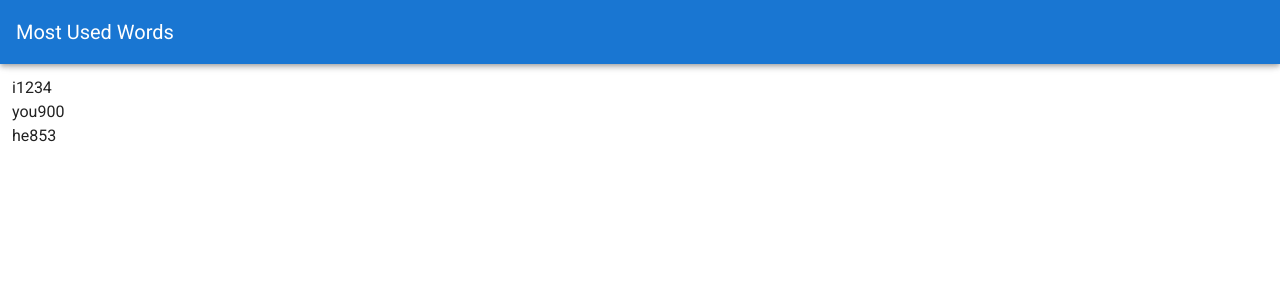
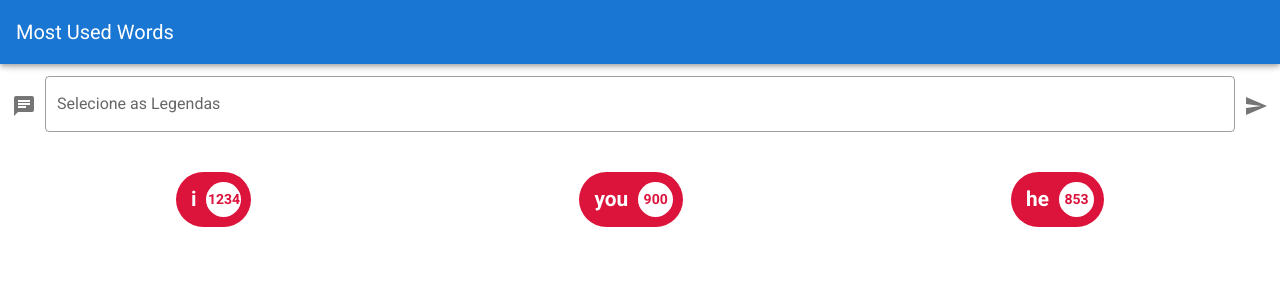
Before and after one commit to marcelorocfer/most-used-words, a Vue app: page / in a window 1280 px wide. Shown: the top 300 px of the page. Built offline with nearby package versions, Linux system fonts and the light colour scheme.

Commit message:
Finalizando detalhes da criação da interface gráfica.

```diff
--- a/src/components/Home.vue
+++ b/src/components/Home.vue
@@ -1,5 +1,17 @@
 <template>
     <v-container fluid>
+        <v-form>
+            <v-file-input
+                label="Selecione as Legendas"
+                prepend-icon="mdi-message-text"
+                append-outer-icon="mdi-send"
+                outlined
+                multiple
+                chips
+                v-model="files"
+                @click:append-outer="processSubtitles"
+            />
+        </v-form>
         <div class="pills">
             <Pill v-for="word in groupedWords" :key="word.name"
                 :name="word.name" :amount="word.amount"
@@ -15,6 +27,7 @@
         components: { Pill },
         data: function() {
             return {
+                files: [],
                 groupedWords: [
                     { name: 'i', amount: 1234 },
                     { name: 'you', amount: 900 },
@@ -22,9 +35,18 @@
                 ]
             }
         },
+        methods: {
+            processSubtitles() {
+                console.log(this.files)
+            }
+        }
     }
 </script>
 
 <style>
-
+    .pills {
+        display: flex;
+        flex-wrap: wrap;
+        justify-content: space-around;
+    }
 </style>
--- a/src/components/Pill.vue
+++ b/src/components/Pill.vue
@@ -1,7 +1,7 @@
 <template>
-    <div>
-        <span>{{ name }}</span>
-        <span>{{ amount }}</span>
+    <div class="pill">
+        <span class="name">{{ name }}</span>
+        <span class="amount">{{ amount }}</span>
     </div>
 </template>
 
@@ -12,5 +12,38 @@
 </script>
 
 <style scoped>
+    .pill {
+        margin: 10px;
+        height: 55px;
+        border-radius: 30px;
 
+        background-color: #dc143c;
+        color: #fff;
+        font-size: 1.3rem;
+        font-weight: bold;
+
+        display: flex;
+        align-items: center;
+    }
+
+    .pill .name {
+        margin-left: 15px;
+    }
+
+    .pill .amount {
+        margin: 10px;
+        padding: 5px;
+        height: 35px;
+        width: 35px;
+        border-radius: 18px;
+
+        background-color: #fff;
+        color: #dc143c;
+
+        font-size: 14px;
+
+        display: flex;
+        justify-content: center;
+        align-items: center;
+    }
 </style>
```
Also changed, not shown: 1 other file (tests, documents, lock files or other folders).
